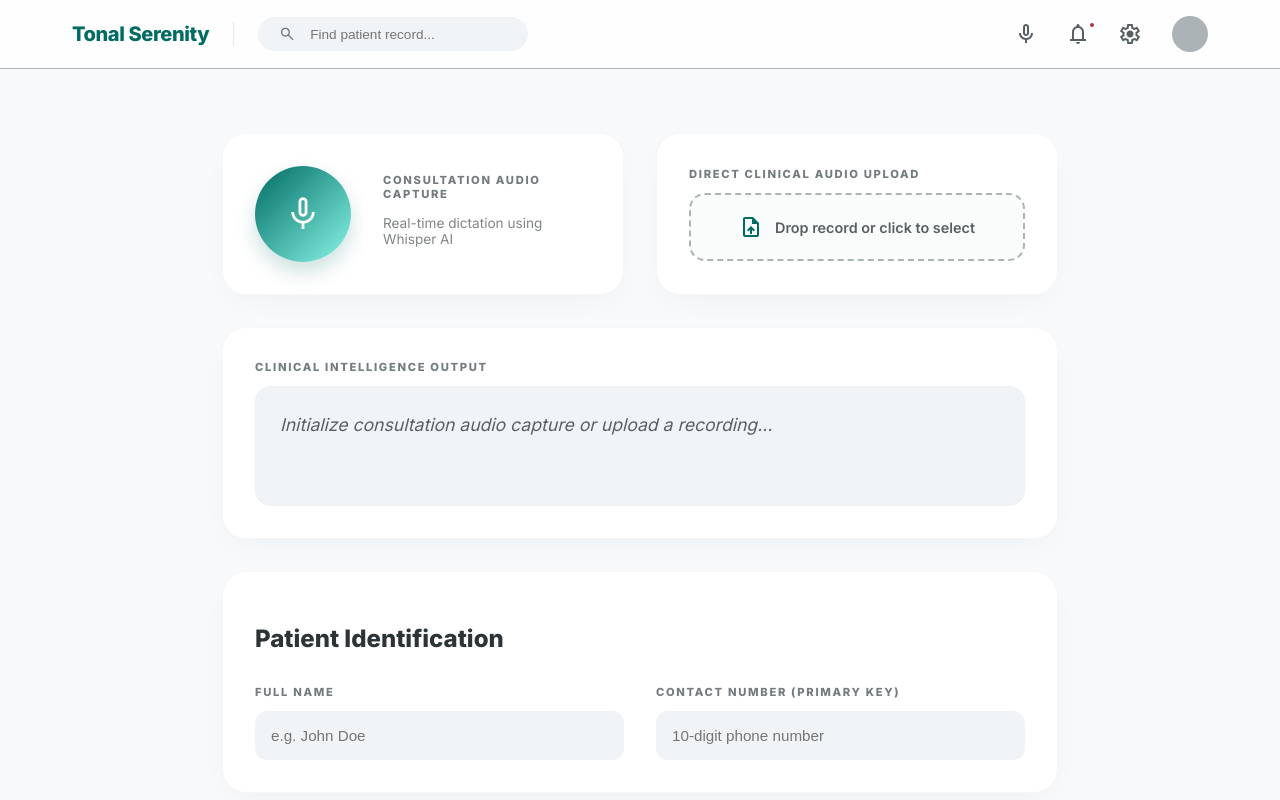
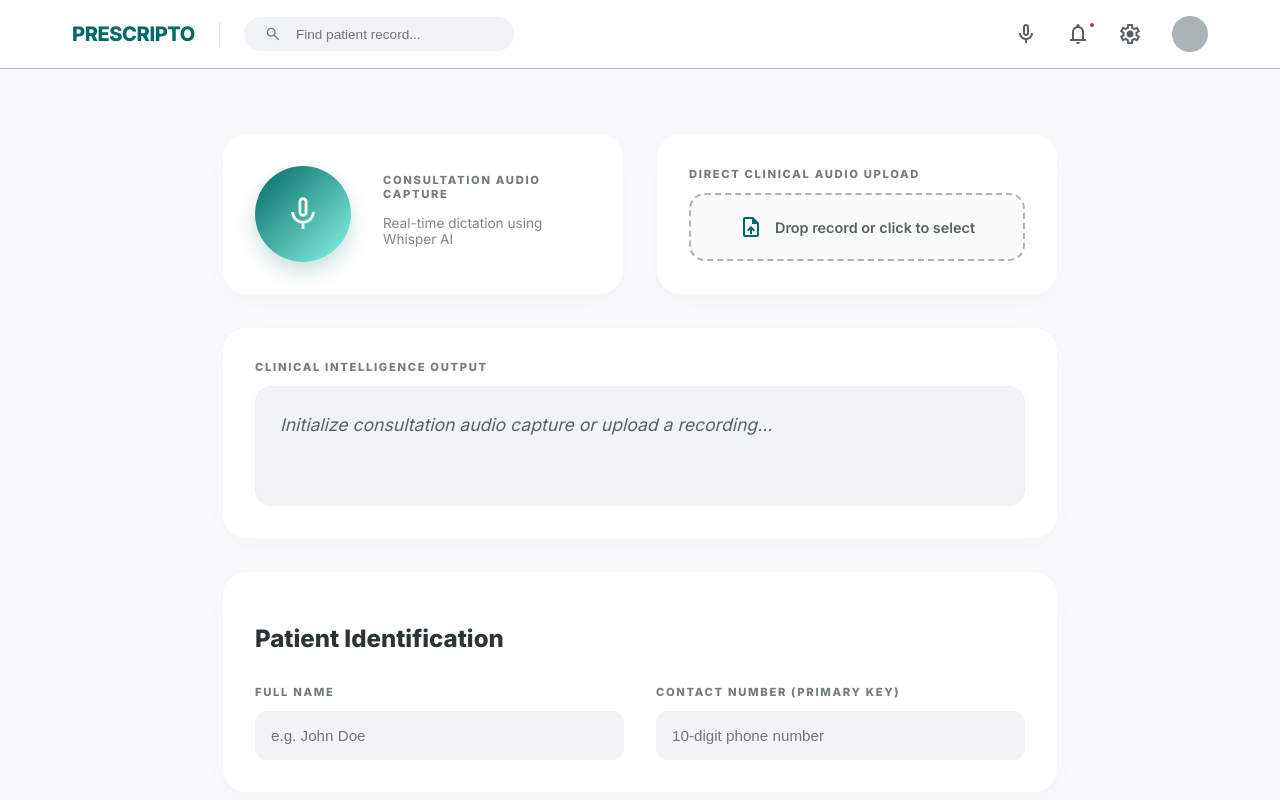
Before and after one commit to kriSH-cD/BlackOut, a Next.js app: page /doctor in a window 1280 px wide. Shown: the top 800 px of the page. Built offline with nearby package versions, Linux system fonts and the light colour scheme; no server answers; what @huggingface/inference would draw is missing.

Commit message:
titleFix

```diff
--- a/app/doctor/page.js
+++ b/app/doctor/page.js
@@ -199,7 +199,7 @@ FOLLOW-UP: ${clinicalNotes.nextVisit || "Not scheduled"} - ${clinicalNotes.revie
         <div style={{ maxWidth: '1200px', margin: '0 auto', padding: '1rem 2rem', display: 'flex', justifyContent: 'space-between', alignItems: 'center' }}>
           <div style={{ display: 'flex', alignItems: 'center', gap: '1.5rem' }}>
             <span style={{ fontSize: '1.25rem', fontWeight: 800, color: 'var(--dr-primary)', letterSpacing: '-0.02em' }}>
-              Tonal Serenity
+              PRESCRIPTO
             </span>
             <div style={{ width: '1px', height: '24px', backgroundColor: 'var(--dr-outline-variant)', opacity: 0.3 }} />
             <div style={{ display: 'flex', alignItems: 'center', background: 'var(--dr-surface-container-low)', padding: '0.5rem 1.25rem', borderRadius: '99px', gap: '0.75rem' }}>
--- a/app/patient/page.js
+++ b/app/patient/page.js
@@ -129,7 +129,7 @@ export default function PatientPage() {
         {/* Header Branding */}
         <header style={{ textAlign: 'center', marginBottom: '1rem' }}>
           <h1 style={{ fontFamily: 'Manrope, sans-serif', fontSize: '2.5rem', fontWeight: 900, color: 'var(--dr-primary)', letterSpacing: '-0.04em', marginBottom: '0.5rem' }}>
-            Tonal Serenity
+            PRESCRIPTO
           </h1>
           <p style={{ color: 'var(--dr-on-surface-variant)', fontWeight: 600, textTransform: 'uppercase', fontSize: '0.7rem', letterSpacing: '0.2em' }}>
             Digital Health Sanctuary
--- a/package.json
+++ b/package.json
@@ -11,6 +11,7 @@
     "@huggingface/inference": "^4.13.15",
     "next": "16.2.1",
     "react": "19.2.4",
-    "react-dom": "19.2.4"
+    "react-dom": "19.2.4",
+    "swr": "^2.4.1"
   }
 }
```
Also changed, not shown: 1 other file (tests, documents, lock files or other folders).
